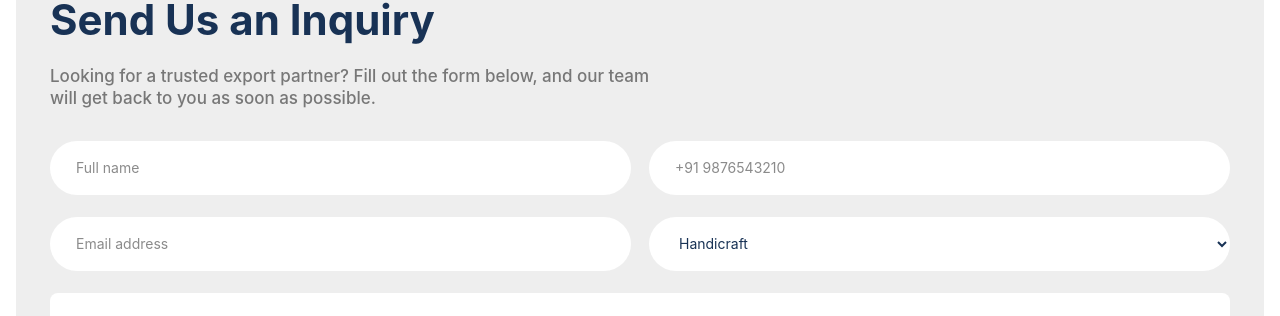
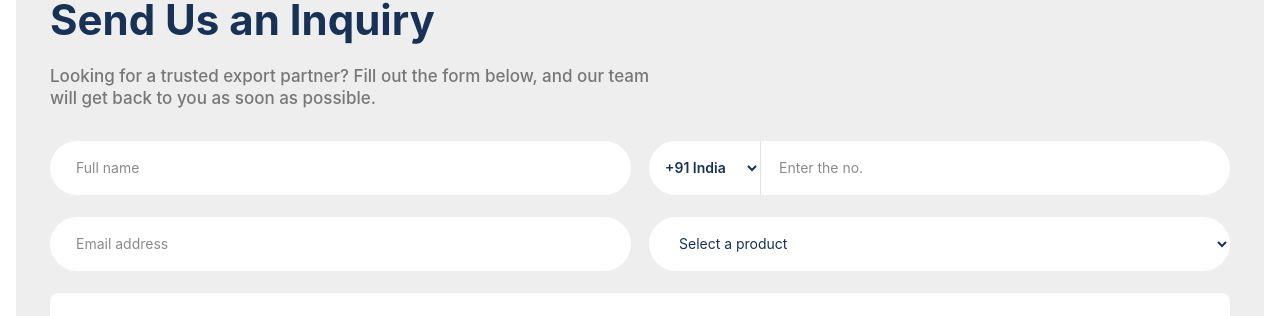
Before and after one commit to AdbornSolutions/AHPL-Exports, a React (Vite) app: page /contact-us in a window 1280 px wide. Shown: the part 898-1214 px from the top of the page. Built offline with nearby package versions, Linux system fonts and the light colour scheme.

Commit message:
contact change

```diff
--- a/src/pages/Contactus.jsx
+++ b/src/pages/Contactus.jsx
@@ -10,7 +10,6 @@ import { inquiryOptions } from "../config/inquiryOptions";
 import {
   EMAIL_PATTERN,
   normalizePhone,
-  PHONE_PATTERN,
 } from "../utils/formValidation";
 
 const contactItems = [
@@ -36,11 +35,28 @@ const inputClass =
 
 const initialForm = {
   name: "",
+  countryCode: "+91",
   phone: "",
   email: "",
-  service: "Handicraft",
+  service: "",
   message: "",
 };
+
+const countryCodes = [
+  ["India", "+91"], ["United States", "+1"], ["United Kingdom", "+44"],
+  ["United Arab Emirates", "+971"], ["Australia", "+61"], ["Canada", "+1"],
+  ["China", "+86"], ["France", "+33"], ["Germany", "+49"], ["Italy", "+39"],
+  ["Japan", "+81"], ["South Korea", "+82"], ["Saudi Arabia", "+966"],
+  ["Singapore", "+65"], ["Spain", "+34"], ["South Africa", "+27"],
+  ["Thailand", "+66"], ["Turkey", "+90"], ["Vietnam", "+84"], ["Brazil", "+55"],
+  ["Mexico", "+52"], ["Argentina", "+54"], ["Bangladesh", "+880"],
+  ["Belgium", "+32"], ["Denmark", "+45"], ["Egypt", "+20"], ["Hong Kong", "+852"],
+  ["Indonesia", "+62"], ["Ireland", "+353"], ["Kenya", "+254"], ["Malaysia", "+60"],
+  ["Netherlands", "+31"], ["New Zealand", "+64"], ["Nigeria", "+234"],
+  ["Pakistan", "+92"], ["Philippines", "+63"], ["Poland", "+48"], ["Portugal", "+351"],
+  ["Qatar", "+974"], ["Russia", "+7"], ["Sri Lanka", "+94"], ["Sweden", "+46"],
+  ["Switzerland", "+41"], ["Taiwan", "+886"], ["Ukraine", "+380"],
+];
 
 const Contactus = () => {
   const { t } = useTranslation(["contact", "common"]);
@@ -54,14 +70,15 @@ const Contactus = () => {
   const submitContactInquiry = async (event) => {
     event.preventDefault();
     setStatus("submitting");
+    const { countryCode, ...submissionForm } = form;
 
     try {
       const response = await fetch("/api/contact-inquiry", {
         method: "POST",
         headers: { "Content-Type": "application/x-www-form-urlencoded" },
         body: new URLSearchParams({
-          ...form,
-          phone: normalizePhone(form.phone),
+          ...submissionForm,
+          phone: normalizePhone(`${countryCode}${form.phone}`),
         }),
       });
       const result = await response.json().catch(() => null);
@@ -138,20 +155,36 @@ const Contactus = () => {
               required
               maxLength="100"
             />
+            <div className="flex h-[54px] overflow-hidden rounded-full bg-white focus-within:shadow-[0_0_0_3px_rgba(48,200,187,0.2)]">
+              <select
+                className="w-[112px] shrink-0 border-0 border-r border-[#d9e1e5] bg-transparent px-3 text-[14px] font-semibold text-[#183255] outline-none"
+                name="countryCode"
+                value={form.countryCode}
+                onChange={updateField}
+                aria-label="Country calling code"
+                required
+              >
+                {countryCodes.map(([country, code]) => (
+                  <option value={code} key={`${country}-${code}`}>
+                    {code} {country}
+                  </option>
+                ))}
+              </select>
               <input
-              className={inputClass}
+                className="min-w-0 flex-1 border-0 bg-transparent px-[18px] text-[14px] text-[#183255] outline-none placeholder:text-[#8b8b8b]"
                 type="tel"
                 name="phone"
                 value={form.phone}
                 onChange={updateField}
-              placeholder="+91 9876543210"
-              autoComplete="tel"
-              inputMode="tel"
+                placeholder="Enter the no."
+                autoComplete="tel-national"
+                inputMode="numeric"
                 required
-              maxLength="30"
-              pattern={PHONE_PATTERN}
-              title="Enter 7 to 15 digits, with or without a country code (for example +919876543210 or 9876543210)"
+                maxLength="15"
+                pattern="[0-9]{7,15}"
+                title="Enter a phone number containing 7 to 15 digits"
               />
+            </div>
             <input
               className={inputClass}
               type="email"
@@ -173,11 +206,15 @@ const Contactus = () => {
               aria-label={t("form.placeholders.service")}
               required
             >
+              <option value="" disabled>
+                Select a product
+              </option>
               {inquiryOptions.map(({ value, labelKey }) => (
                 <option value={value} key={value}>
                   {t(labelKey, { ns: "common" })}
                 </option>
               ))}
+              <option value="Other">Other</option>
             </select>
             <textarea
               className="col-span-2 h-[155px] w-full resize-none rounded-[8px] border-0 bg-white px-[26px] py-5 text-[14px] text-[#183255] outline-none placeholder:text-[#8b8b8b] focus:shadow-[0_0_0_3px_rgba(48,200,187,0.2)] max-md:col-span-1"
```
Lines whose indentation alone changed are shown as unchanged.
